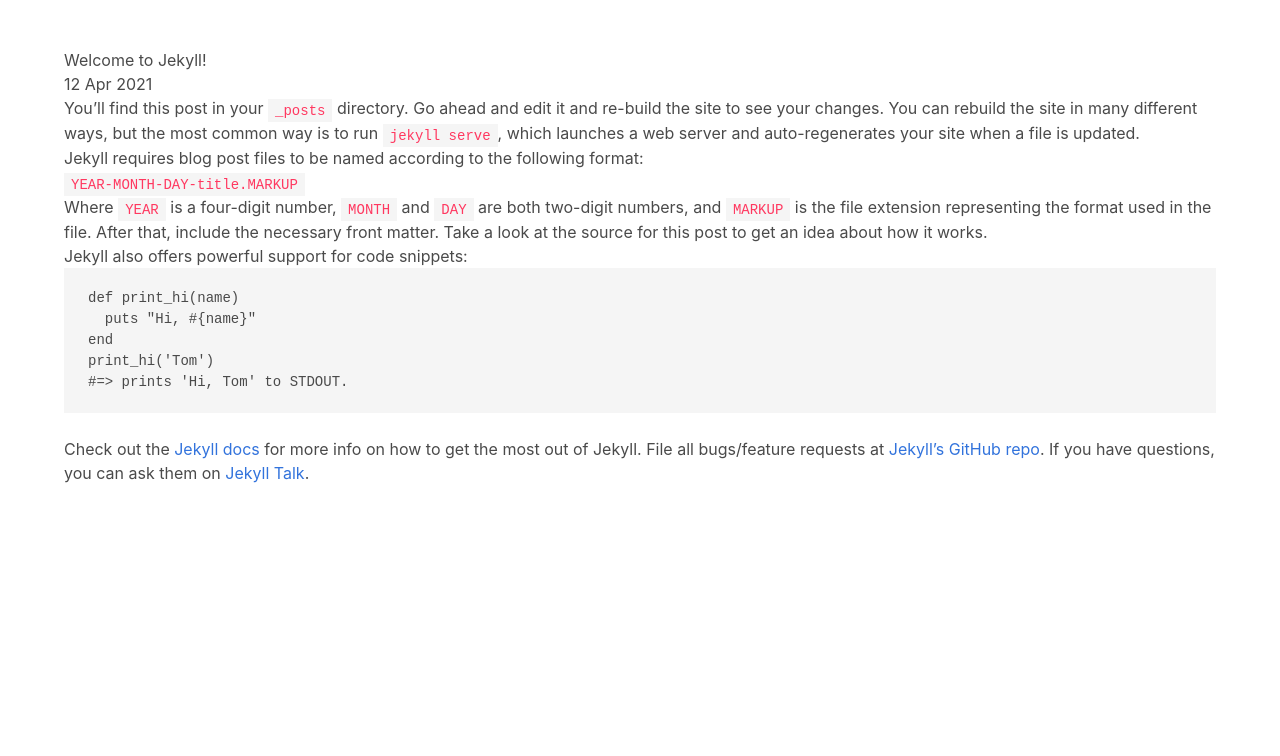
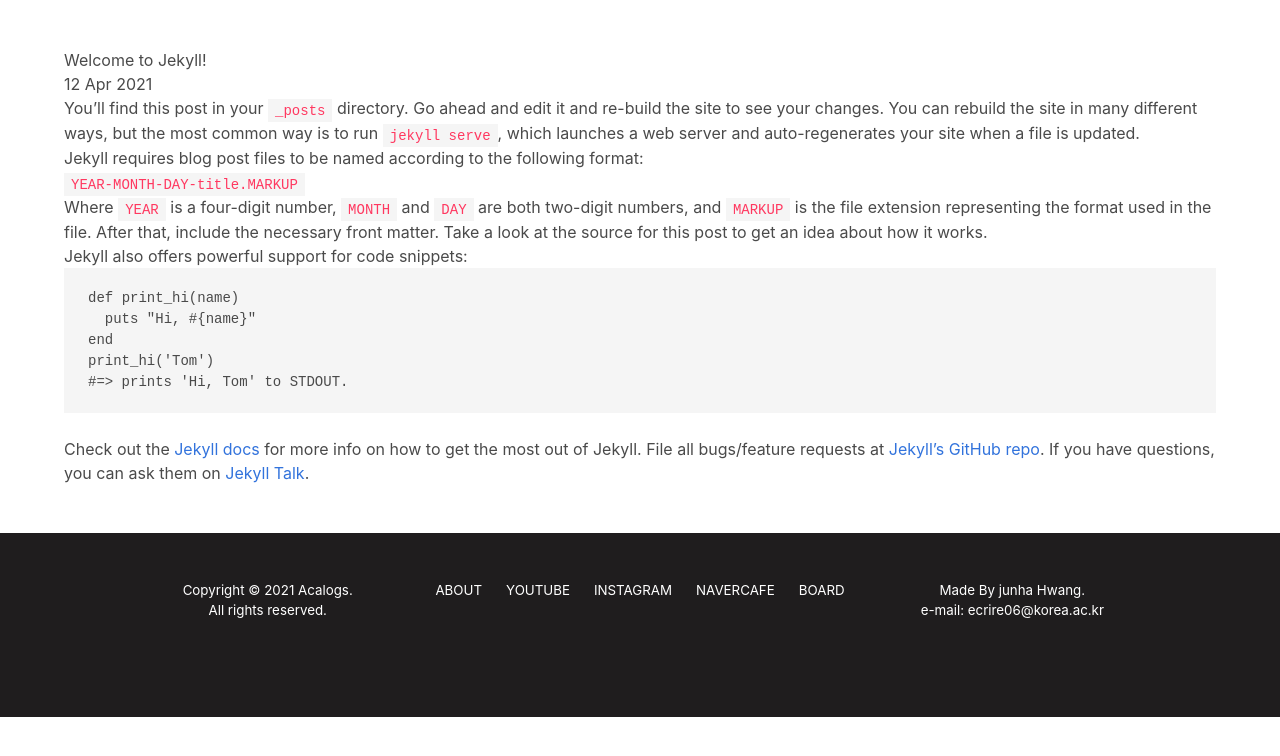
Before and after one commit to acalogs/acalogs.github.io, a Jekyll site: the page built from _posts/2021-04-12-welcome-to-jekyll.markdown, in a window 1280 px wide. Shown: the top 756 px of the page. Built offline with Jekyll 4.4.1, drawn with Linux system fonts in a browser that asks for light colours; nearby versions of some CDN libraries.

Commit message:
footer add

```diff
--- a/_includes/footer.html
+++ b/_includes/footer.html
@@ -1,7 +1,45 @@
-<footer class="footer">
-    <div class="content has-text-centered">
-      <p>
-        Copyright &copy; {{site.time | date:'%Y'}} <strong><a href="/">{{ site.data.settings.title }}</a></strong>. All rights reserved. Powered by <a href="https://jekyllrb.com/">Jekyll</a>
-      </p>
+<footer class="footer" style="background-color: rgb(31,29,30);">
+    <div class="content has-text-centered" style="padding-left: 100px; padding-right: 100px; font-size: 10pt;">
+        <nav class="columns">
+            <div class="column">
+                <nav class="columns">
+                    <div class="column has-text-white">
+                        <p>
+                            Copyright &copy; 2021 Acalogs. </br>
+                            All rights reserved.
+                        </p>
+                    </div>
+                </nav>
+            </div>
+            <div class="column">
+                <nav class="columns is-desktop">
+                    <div class="column has-text-white">
+                        <a href="/about" class="has-text-white">ABOUT</a>
+                    </div>
+                    <div class="column has-text-white">
+                        <a href="https://www.youtube.com/channel/UCkYeSrGrBuMgk5PczSKl5eg" class="has-text-white">YOUTUBE</a>
+                    </div>
+                    <div class="column has-text-white">
+                        <a href="https://www.instagram.com/acalogs/" class="has-text-white">INSTAGRAM</a>
+                    </div>
+                    <div class="column has-text-white">
+                        <a href="https://cafe.naver.com/acalogs" class="has-text-white">NAVERCAFE</a>
+                    </div>
+                    <div class="column has-text-white">
+                        <a href="/board" class="has-text-white">BOARD</a>
+                    </div>
+                </nav>
+            </div>
+            <div class="column">
+                <div class="columns">
+                    <div class="column has-text-white">
+                        <p>
+                            Made By <a class="has-text-white">junha Hwang</a>. </br>
+                            e-mail: ecrire06@korea.ac.kr
+                        </p>
+                    </div>
+                </div>
+            </div>
+        </nav>
     </div>
-  </footer>
+</footer>
--- a/_layouts/default.html
+++ b/_layouts/default.html
@@ -3,7 +3,7 @@
     {% include head.html %}
 
     <body>
-        {{ content }}
-      <!--{% include footer.html %}-->
+      {{ content }}
+      {% include footer.html %}
     </body>
 </html>
```
Also changed, not shown: 1 other file.
